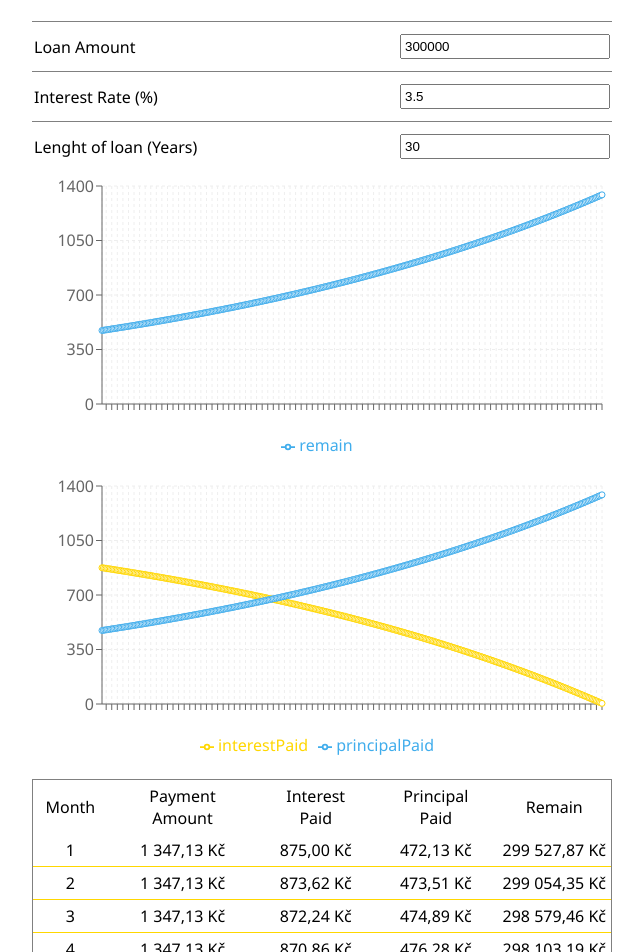
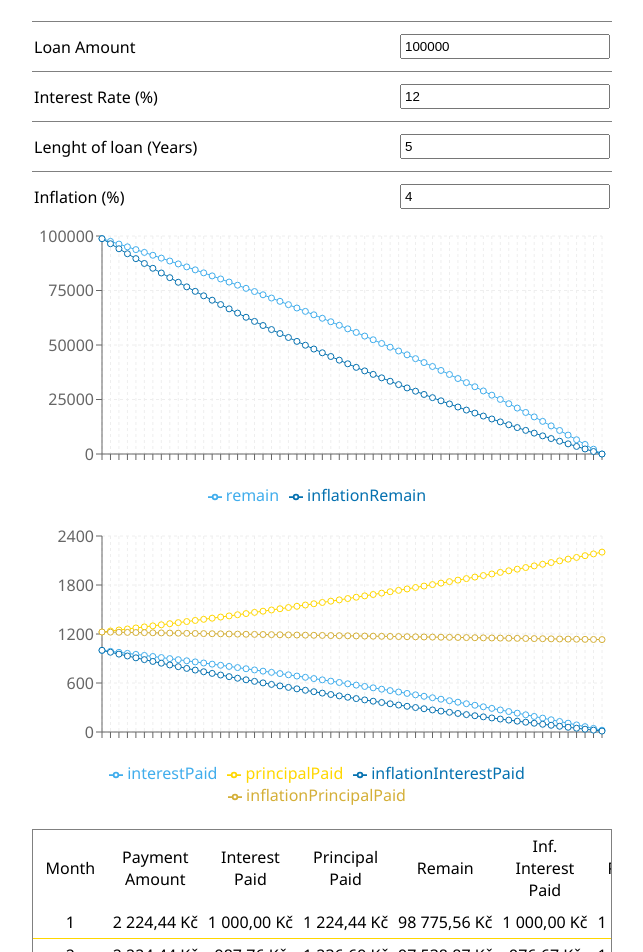
Before and after one commit to ElaJahoda/janouskova-ita-2022, a React (Create React App) app: page /mortgage-calculator in a window 1280 px wide. Shown: the part 140-1092 px from the top of the page, without its empty margins (318-961 px from the left). Built offline with nearby package versions, Linux system fonts and the light colour scheme.

Commit message:
undate Mortgage Calculator - inflation

```diff
--- a/src/MortgageCalculator/MortgageCalculator.tsx
+++ b/src/MortgageCalculator/MortgageCalculator.tsx
@@ -41,18 +41,31 @@ const formatDecimals = (item: number) => {
 
 type DataCalculateMortgage = ReturnType<typeof calculateMortgage>
 
-const calculateMortgage = (amount: number, rate: number, years: number) => {
+const calculateMortgage = (amount: number, rate: number, years: number, inflation: number) => {
   const monthlyPayment = calculateMonthlyPayment(amount, rate, years)
+  const dataInflation = inflation ? inflation : 0
   let remain = amount
-  const rowsData = Array.from({ length: years * 12 }, (v, i) => (i = i + 1)).map(() => {
+  let inflationCoefficient = 1
+  const monthInflation = Math.pow(dataInflation, 1 / 12)
+
+  const rowsData = Array.from({ length: years * 12 }, (v, i) => (i = i + 1)).map(i => {
     const monthlyInterestPayment = (rate / 100 / 12) * remain
     const monthlyPrincipalPayment = monthlyPayment - monthlyInterestPayment
     remain -= monthlyPrincipalPayment
+
+    const inflationInterestPaid = monthlyInterestPayment * inflationCoefficient
+    const inflationPrincipalPaid = monthlyPrincipalPayment * inflationCoefficient
+    const inflationRemain = remain * inflationCoefficient
+
+    inflationCoefficient = inflationCoefficient * ((100 - monthInflation) / 100)
 
     return {
       monthlyInterestPayment,
       monthlyPrincipalPayment,
       remain,
+      inflationInterestPaid,
+      inflationPrincipalPaid,
+      inflationRemain,
     }
   })
 
@@ -63,11 +76,12 @@ const calculateMortgage = (amount: number, rate: number, years: number) => {
 }
 
 export const MortgageCalculator = () => {
-  const [amount, setAmount] = useState(30_0000)
-  const [rate, setRate] = useState(3.5)
-  const [years, setYears] = useState(30)
+  const [amount, setAmount] = useState(10_0000)
+  const [rate, setRate] = useState(12)
+  const [years, setYears] = useState(5)
+  const [inflation, setInflation] = useState(4)
 
-  const dataCalculateMortgage = calculateMortgage(amount, rate, years)
+  const dataCalculateMortgage = calculateMortgage(amount, rate, years, inflation)
   return (
     <Div_Styled>
       <Helmet>
@@ -106,6 +120,16 @@ export const MortgageCalculator = () => {
             value={years}
           />
         </Div_Form_Item>
+        <Div_Form_Item>
+          <label>Inflation (%)</label>
+          <Input_Styled
+            type='number'
+            placeholder='0'
+            required
+            onChange={e => setInflation(parseInt(e.target.value))}
+            value={inflation}
+          />
+        </Div_Form_Item>
         <Charts calculatedMortgage={dataCalculateMortgage} />
         <Table calculatedMortgage={dataCalculateMortgage} />
       </Div_Container>
@@ -123,6 +147,9 @@ const Table = (props: { calculatedMortgage: DataCalculateMortgage }) => {
           <Th_Styled>Interest Paid</Th_Styled>
           <Th_Styled>Principal Paid</Th_Styled>
           <Th_Styled>Remain</Th_Styled>
+          <Th_Styled>Inf. Interest Paid</Th_Styled>
+          <Th_Styled>Inf. Principal Paid</Th_Styled>
+          <Th_Styled>Inf. Remain</Th_Styled>
         </tr>
       </thead>
       <tbody>
@@ -133,6 +160,9 @@ const Table = (props: { calculatedMortgage: DataCalculateMortgage }) => {
             <Td_Styled>{amountFormat(item.monthlyInterestPayment)}</Td_Styled>
             <Td_Styled>{amountFormat(item.monthlyPrincipalPayment)}</Td_Styled>
             <Td_Styled>{amountFormat(item.remain)}</Td_Styled>
+            <Td_Styled>{amountFormat(item.inflationInterestPaid)}</Td_Styled>
+            <Td_Styled>{amountFormat(item.inflationPrincipalPaid)}</Td_Styled>
+            <Td_Styled>{amountFormat(item.inflationRemain)}</Td_Styled>
           </tr>
         ))}
       </tbody>
@@ -145,7 +175,10 @@ const Charts = (props: { calculatedMortgage: DataCalculateMortgage }) => {
     xAxis: { index },
     interestPaid: formatDecimals(item.monthlyInterestPayment),
     principalPaid: formatDecimals(item.monthlyPrincipalPayment),
-    remain: formatDecimals(item.monthlyPrincipalPayment),
+    remain: formatDecimals(item.remain),
+    inflationInterestPaid: formatDecimals(item.inflationInterestPaid),
+    inflationPrincipalPaid: formatDecimals(item.inflationPrincipalPaid),
+    inflationRemain: formatDecimals(item.inflationRemain),
   }))
 
   return (
@@ -172,6 +205,12 @@ const Charts = (props: { calculatedMortgage: DataCalculateMortgage }) => {
           stroke={theme.quaternaryColor}
           activeDot={{ r: 8 }}
         />
+        <Line
+          type='monotone'
+          dataKey='inflationRemain'
+          stroke={theme.darkQuaternaryColor}
+          activeDot={{ r: 8 }}
+        />
       </LineChart>
       <LineChart
         width={600}
@@ -192,14 +231,28 @@ const Charts = (props: { calculatedMortgage: DataCalculateMortgage }) => {
         <Line
           type='monotone'
           dataKey='interestPaid'
+          stroke={theme.quaternaryColor}
+          strokeWidth={1}
+          activeDot={{ r: 8 }}
+        />
+        <Line
+          type='monotone'
+          dataKey='principalPaid'
           stroke={theme.primaryColor}
           strokeWidth={1}
           activeDot={{ r: 8 }}
         />
         <Line
           type='monotone'
-          dataKey='principalPaid'
-          stroke={theme.quaternaryColor}
+          dataKey='inflationInterestPaid'
+          stroke={theme.darkQuaternaryColor}
+          strokeWidth={1}
+          activeDot={{ r: 8 }}
+        />
+        <Line
+          type='monotone'
+          dataKey='inflationPrincipalPaid'
+          stroke={theme.darkPrimaryColor}
           strokeWidth={1}
           activeDot={{ r: 8 }}
         />
--- a/src/theme.ts
+++ b/src/theme.ts
@@ -12,4 +12,6 @@ export const theme = {
   mediaSmaller: '(min-width: 400px)',
   mediaBigger: '(min-width: 800px)',
   mediaMax: '(max-width: 768px)',
+  darkPrimaryColor: '#d4af37',
+  darkQuaternaryColor: '#0571b0',
 }
```
